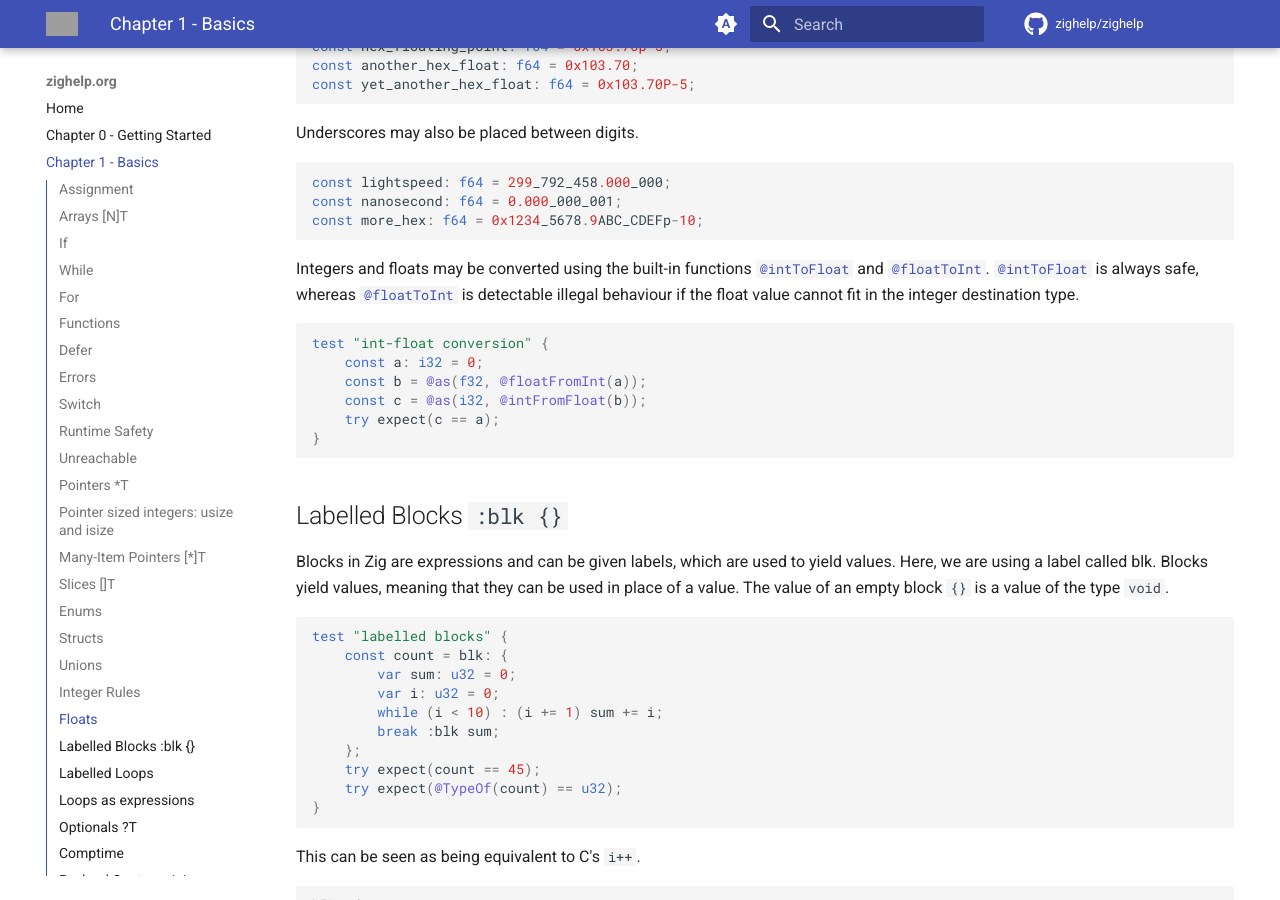
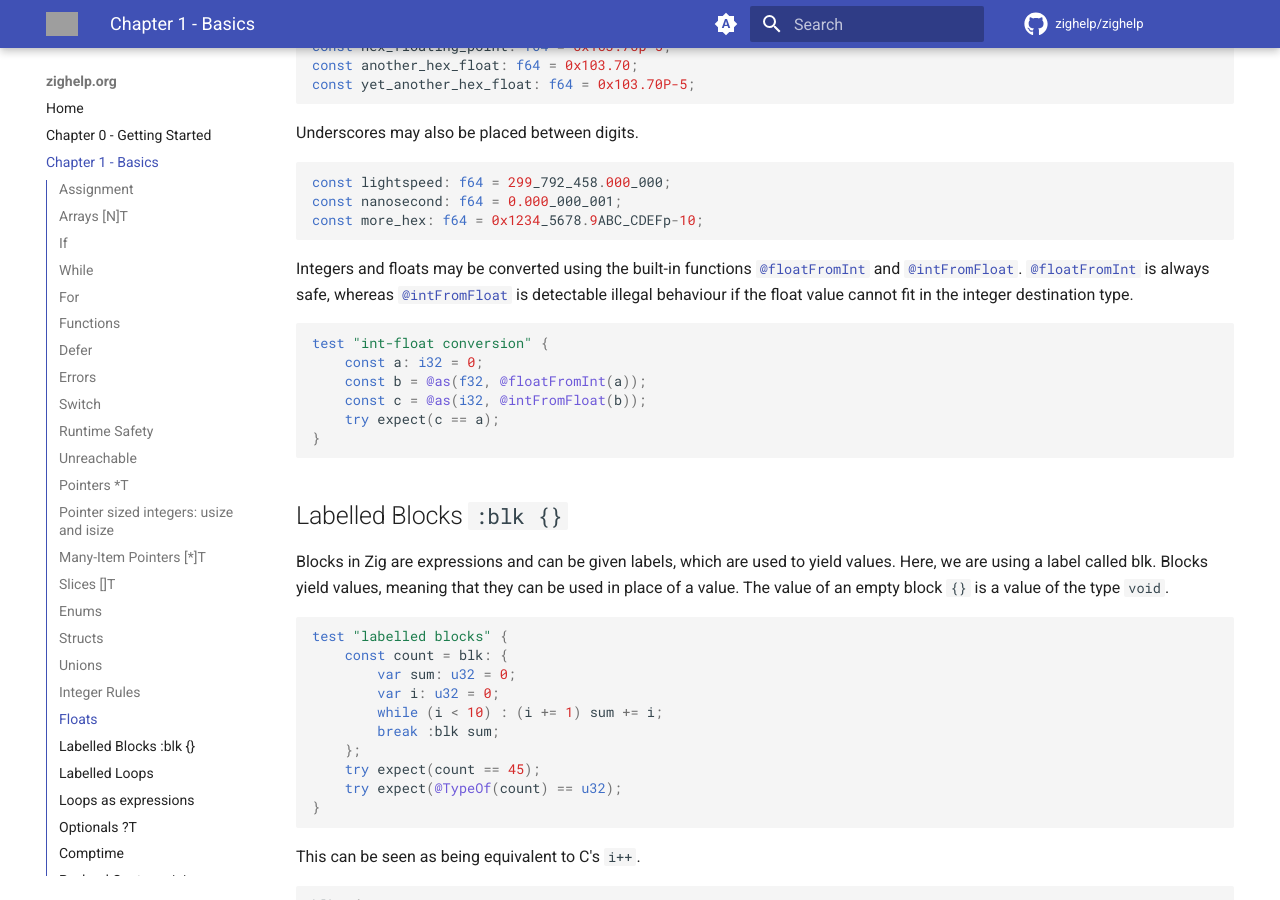
Before and after one commit to Sobeston/zig.guide, an MkDocs documentation site: the page built from docs/chapter-1.md, in a window 1280 px wide and 900 px high, scrolled down 17361 px. Built offline with MkDocs 1.6.1 and Material for MkDocs 9.7.7, drawn with Linux system fonts in a browser that asks for light colours; comment, search, counter and statistics services are not loaded; grey boxes are pictures that could not be loaded.

Commit message:
Links to @floatFromInt and @intFromFloat

````diff
--- a/docs/chapter-1.md
+++ b/docs/chapter-1.md
@@ -854,7 +854,7 @@ const nanosecond: f64 = 0.000_000_001;
 const more_hex: f64 = 0x1234_5678.9ABC_CDEFp-10;
 ```
 
-Integers and floats may be converted using the built-in functions [`@intToFloat`](https://ziglang.org/documentation/master/#intToFloat) and [`@floatToInt`](https://ziglang.org/documentation/master/#floatToInt). [`@intToFloat`](https://ziglang.org/documentation/master/#intToFloat) is always safe, whereas [`@floatToInt`](https://ziglang.org/documentation/master/#floatToInt) is detectable illegal behaviour if the float value cannot fit in the integer destination type.
+Integers and floats may be converted using the built-in functions [`@floatFromInt`](https://ziglang.org/documentation/master/#floatFromInt) and [`@intFromFloat`](https://ziglang.org/documentation/master/#intFromFloat). [`@floatFromInt`](https://ziglang.org/documentation/master/#floatFromInt) is always safe, whereas [`@intFromFloat`](https://ziglang.org/documentation/master/#intFromFloat) is detectable illegal behaviour if the float value cannot fit in the integer destination type.
 
 ```zig
 test "int-float conversion" {
````
